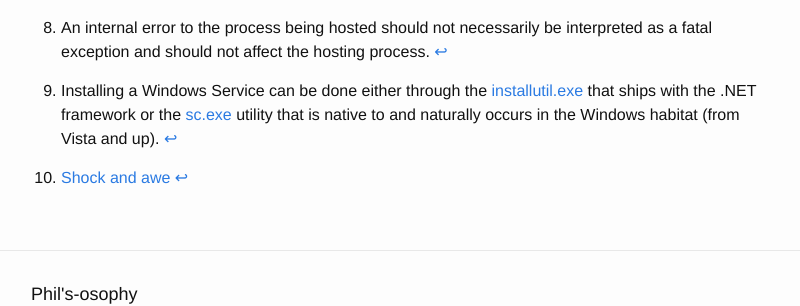
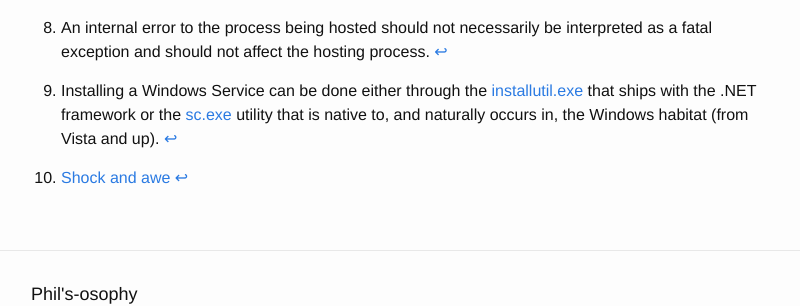
Before and after one commit to apdekock/apdekock.github.io, a Jekyll site: the page built from _posts/2015-08-12-windows_service_hosting_jar.markdown, in a window 1280 px wide and 900 px high, scrolled down 17612 px. Shown: the part 472-778 px from the top of the window, without its empty margins (239-1039 px from the left). Built offline with Jekyll 4.4.1, drawn with Linux system fonts in a browser that asks for light colours.

Commit message:
Signed off by philipdekock@gmail.com

```diff
--- a/_posts/2015-08-12-windows_service_hosting_jar.markdown
+++ b/_posts/2015-08-12-windows_service_hosting_jar.markdown
@@ -347,7 +347,7 @@ namespace ConsoleApplication
 	  * The installed but stopped service should look like below.
 	    ![Installed Windows Service]({{ site.url }}/assets/java_net_post/installedService.PNG "Installed Windows Service")
 
-[^9]: Installing a Windows Service can be done either through the [installutil.exe](https://msdn.microsoft.com/en-us/library/sd8zc8ha(v=vs.110).aspx) that ships with the .NET framework or the [sc.exe](https://technet.microsoft.com/en-us/library/cc990289.aspx) utility that is native to and naturally occurs in the Windows habitat (from Vista and up).
+[^9]: Installing a Windows Service can be done either through the [installutil.exe](https://msdn.microsoft.com/en-us/library/sd8zc8ha(v=vs.110).aspx) that ships with the .NET framework or the [sc.exe](https://technet.microsoft.com/en-us/library/cc990289.aspx) utility that is native to, and naturally occurs in, the Windows habitat (from Vista and up).
 
 # Uninstalling the Windows Service
   * It is not required to uninstall the Windows Service with each change you woudl like to deploy locally, however, it is advisable to stop the service, uninstall it, replace the altered assembly and re-install the service.
```
